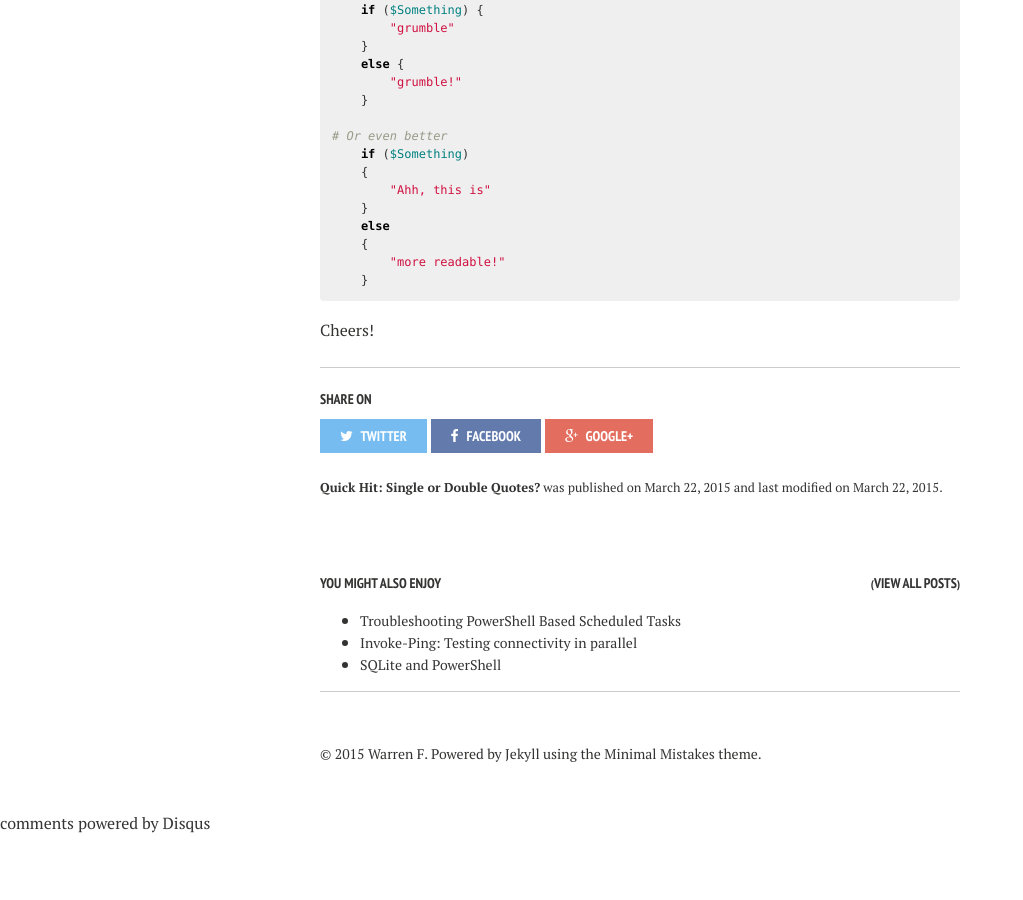
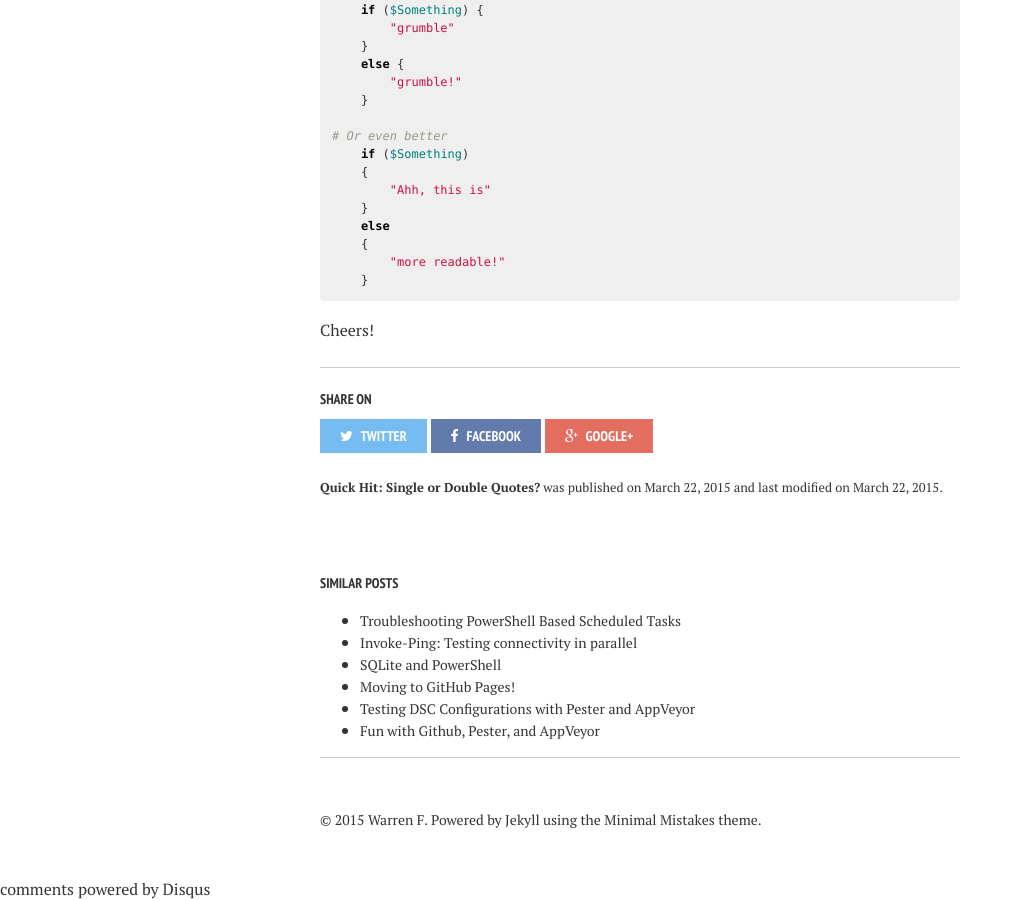
Before and after one commit to RamblingCookieMonster/RamblingCookieMonster.github.io, a Jekyll site: the page built from _posts/2015-3-22-Single-Quotes-or-Double-Quotes.md, in a window 1280 px wide and 900 px high, scrolled down 4155 px. Shown: the whole window, without its empty margins (0-1023 px from the left). Built offline with Jekyll 4.4.1, drawn with Linux system fonts in a browser that asks for light colours; nearby versions of some CDN libraries; comment, search, counter and statistics services are not loaded; before the commit the page ends 4989 px from its top, so only the background shows below that.

Commit message:
will it break?

```diff
--- a/_layouts/post.html
+++ b/_layouts/post.html
@@ -56,12 +56,32 @@
 
 <div class="footer-wrap">
   <div class="related-articles">
-  <h4>You might also enjoy <small class="pull-right">(<a href="{{ site.url }}/posts/">View all posts</a>)</small></h4>
-    <ul>
-    {% for post in site.related_posts limit:3 %}
-      <li><a href="{{ site.url }}{{ post.url }}" title="{{ post.title }}">{{ post.title }}</a></li>
-    {% endfor %}
-    </ul>
+  {% assign hasSimilar = '' %}
+  {% for post in site.related_posts %}
+      {% assign postHasSimilar = false %}
+      {% for tag in post.tags %}
+          {% for thisTag in page.tags %}
+              {% if postHasSimilar == false and hasSimilar.size < 6 and post.title != page.title and tag == thisTag %}
+                  {% if hasSimilar.size == 0 %}
+                  <h4>Similar Posts</h4>
+                  <ul>
+                  {% endif %}
+                  <li class="relatedPost">
+                      <a href="{{ site.url }}{{ post.url }}">{{ post.title }}
+                      {% if post.series %}
+                          (Series: {{ post.series }})
+                      {% endif %}
+                      </a>
+                  </li>
+                  {% capture hasSimilar %}{{ hasSimilar }}*{% endcapture %}
+                  {% assign postHasSimilar = true %}
+              {% endif %}
+          {% endfor %}
+      {% endfor %}
+  {% endfor %}
+  {% if hasSimilar.size > 0 %}
+      </ul>
+  {% endif %}
     <hr />
   </div><!-- /.related-articles -->
   <footer>
```
